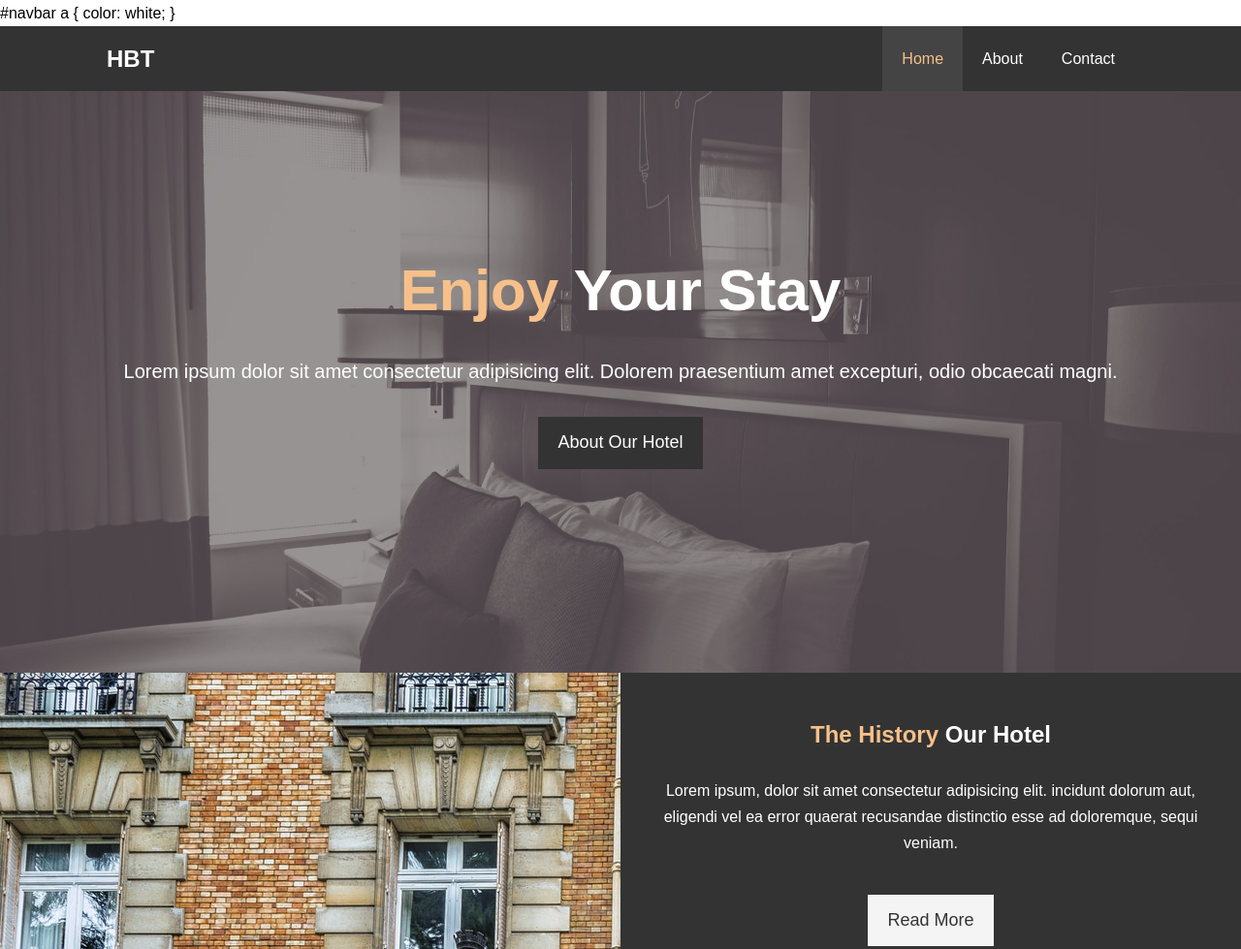
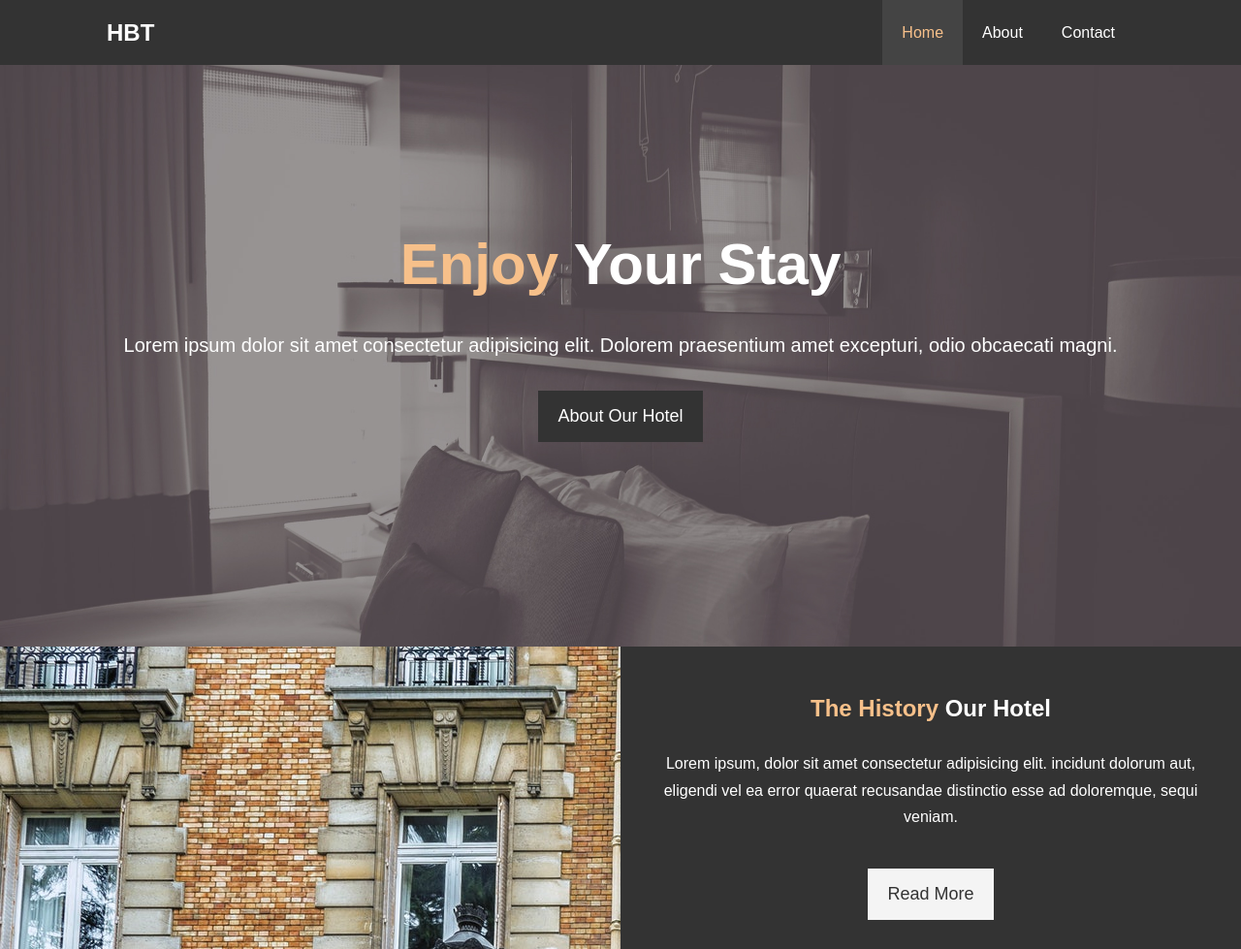
Before and after one commit to javadalam/My_Site, a plain HTML site: page index.html in a window 1280 px wide. Shown: the top 979 px of the page at 97% size. Drawn offline with Linux system fonts and the light colour scheme.

Commit message:
del : unnedded line

```diff
--- a/index.html
+++ b/index.html
@@ -18,7 +18,6 @@
 
   <body>
     <header>
-      #navbar a { color: white; }
       <nav id="navbar">
         <div class="container">
           <h1 class="logo"><a href="index.html">HBT</a></h1>
```
